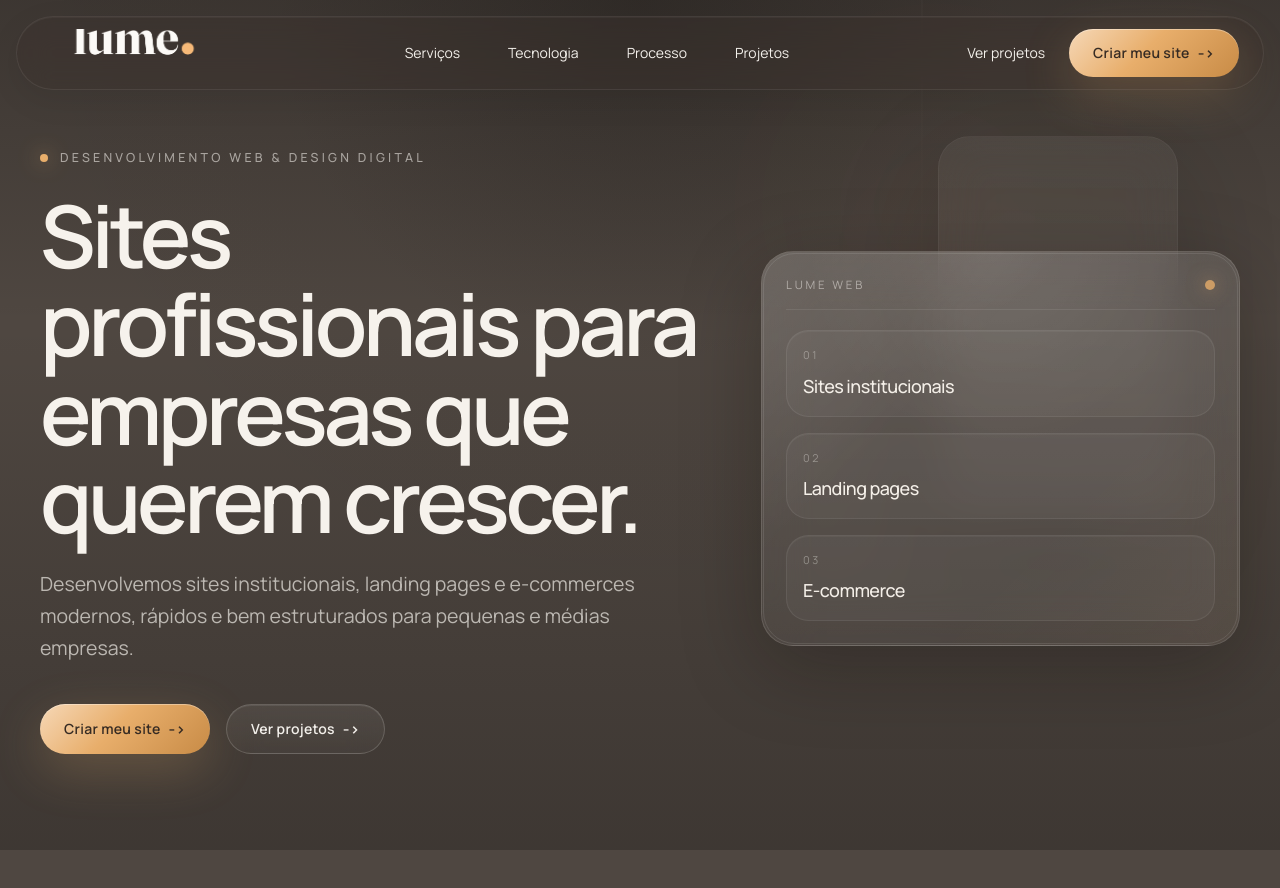
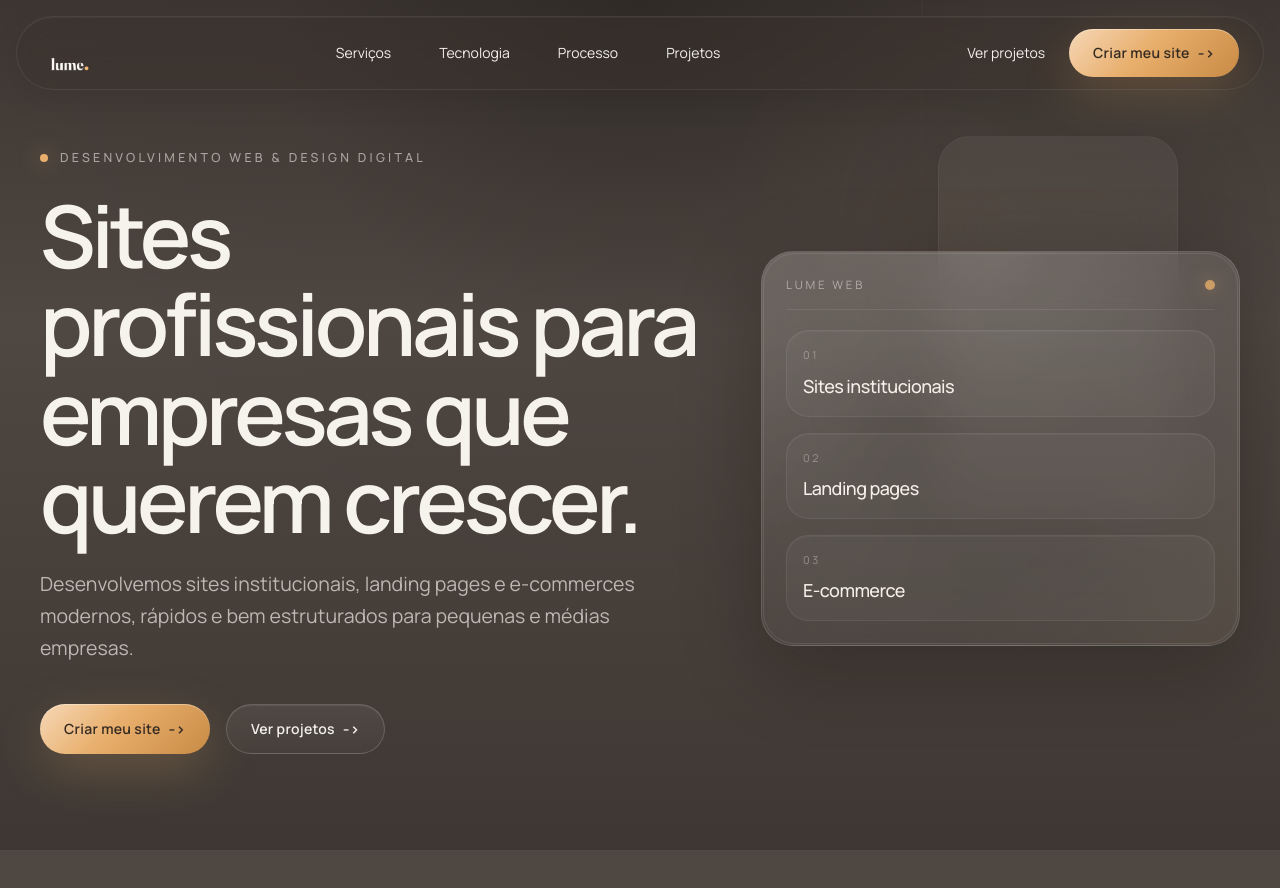
Before and after one commit to JuanGabrielGomes/Lume.v2, a Next.js app: page / in a window 1280 px wide. Shown: the top 888 px of the page. Built offline with nearby package versions, Linux system fonts and the light colour scheme.

Commit message:
Refine header logo crop and size

```diff
--- a/src/components/site-header/site-header.tsx
+++ b/src/components/site-header/site-header.tsx
@@ -40,16 +40,15 @@ export function SiteHeader() {
           aria-label="Lume Web"
           className="flex shrink-0 items-center rounded-full pr-2 md:pr-3"
         >
-          <span className="relative block h-9 w-[8.8rem] overflow-hidden sm:h-10 sm:w-[9.8rem] md:h-12 md:w-[11.6rem]">
-            <Image
-              src="/lume-logo-v2-1.png"
-              alt="Lume Web"
-              fill
-              priority
-              sizes="(max-width: 640px) 141px, (max-width: 768px) 157px, 186px"
-              className="object-cover object-[center_63%]"
-            />
-          </span>
+          <Image
+            src="/lume-logo-v2-1-header.png"
+            alt="Lume Web"
+            width={1200}
+            height={902}
+            priority
+            sizes="(max-width: 640px) 124px, (max-width: 768px) 138px, 164px"
+            className="h-7 w-auto max-w-none sm:h-8 md:h-9"
+          />
         </a>
 
         <nav className="hidden items-center gap-6 lg:flex">
```
Also changed, not shown: public/lume-logo-v2-1-header.png (added).
